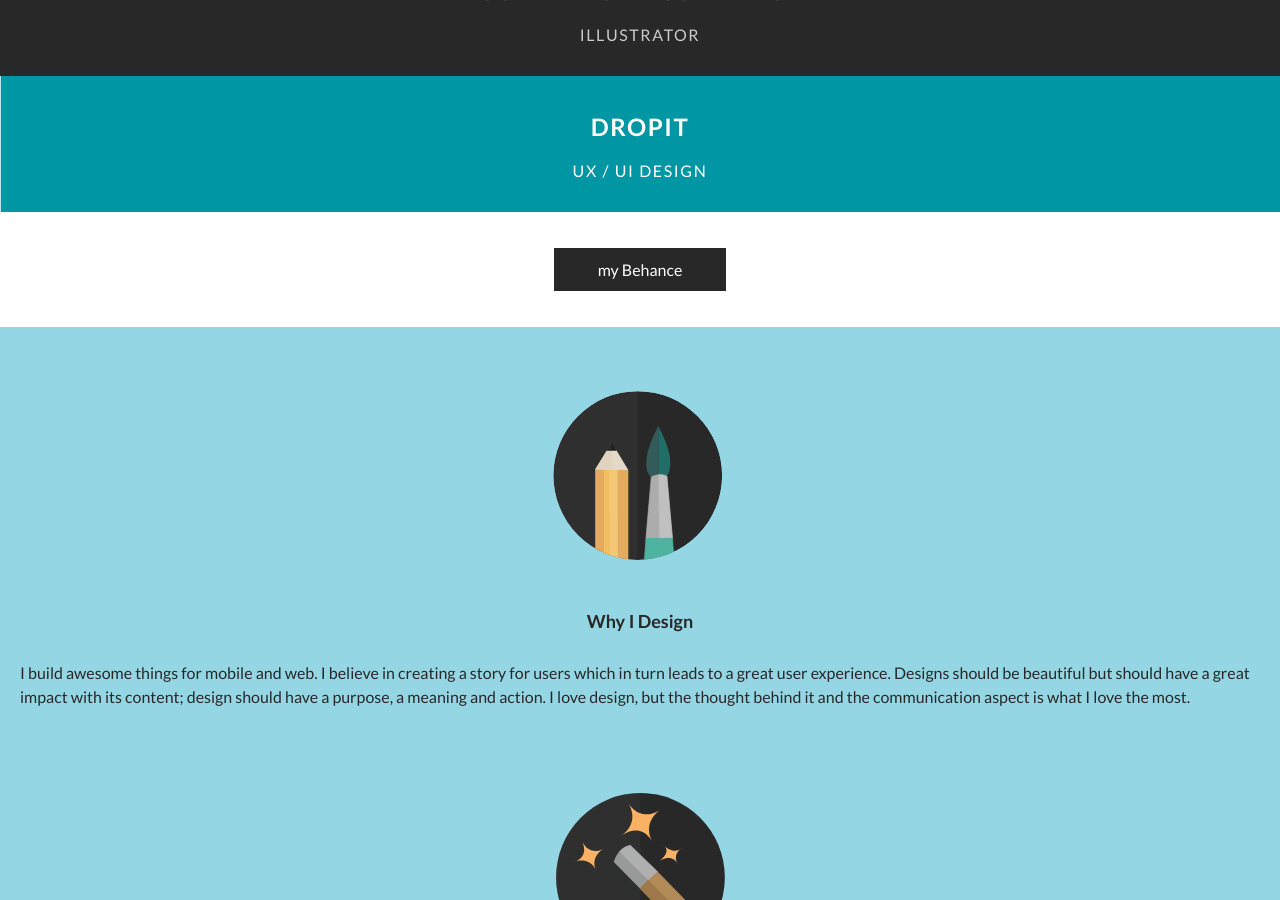
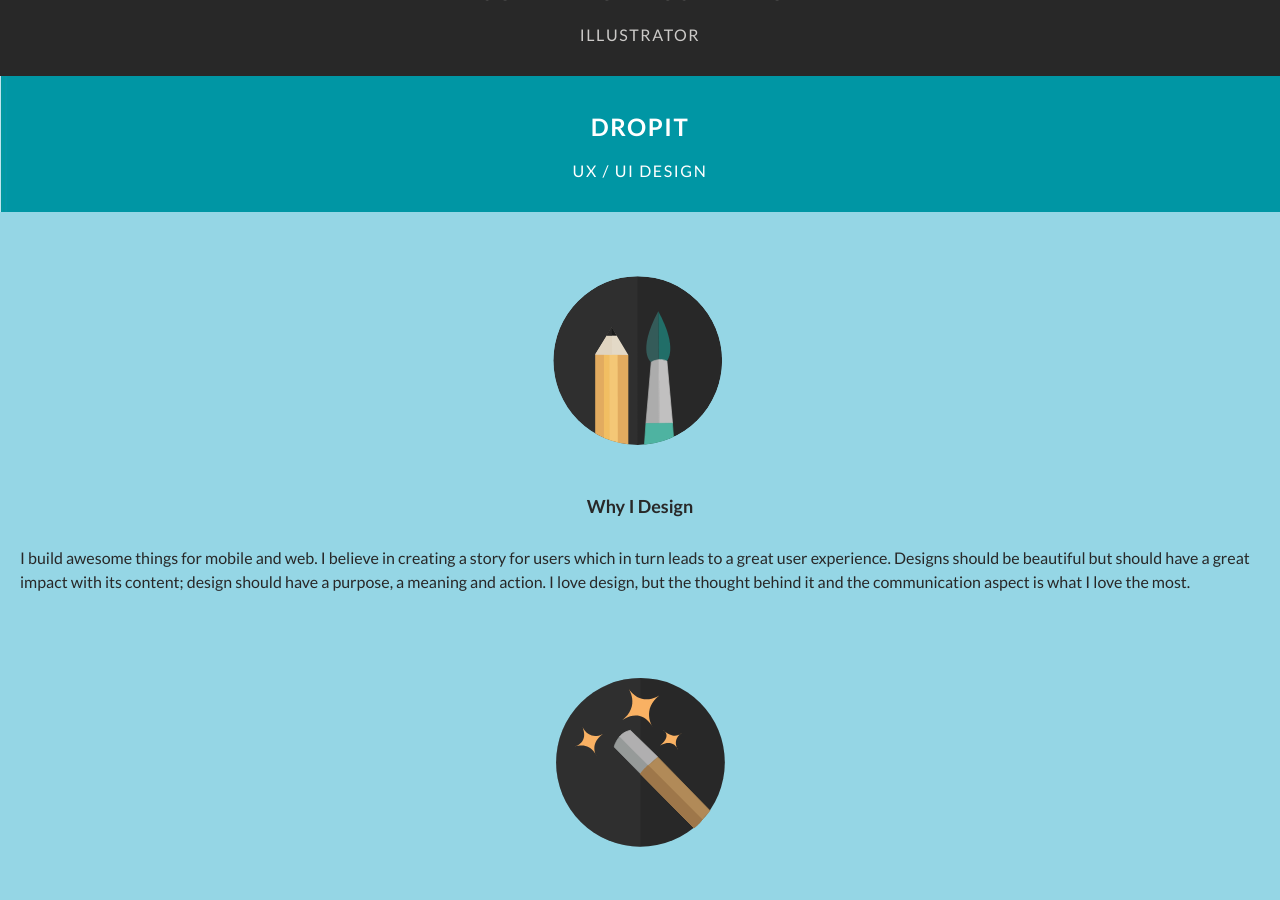
Before and after one commit to sara-clayton2/portfolio, a Jekyll site: the page built from index.html, in a window 1280 px wide and 900 px high, scrolled down 1643 px. Built offline with Jekyll 4.4.1, drawn with Linux system fonts in a browser that asks for light colours; nearby versions of some CDN libraries.

Commit message:
removed my behance button

```diff
--- a/index.html
+++ b/index.html
@@ -86,9 +86,6 @@ changefreq: weekly
 
  {% endfor %}
 
-
-	<p role="button" class="pad" style="text-align:center;"><a class="behancebut" href="https://www.behance.net/SaraClayton" aria-label="Check out my Behance">my Behance</a></p>
-
 	<div class="grid designing">
 		<div class="unit unit-s-1-2 unit-m-1-2 unit-l-1-2 gutter">
 			<img class="design-icons" src="images/userexp.svg" alt="icon about UX" itemprop="thumbnailUrl">
```
